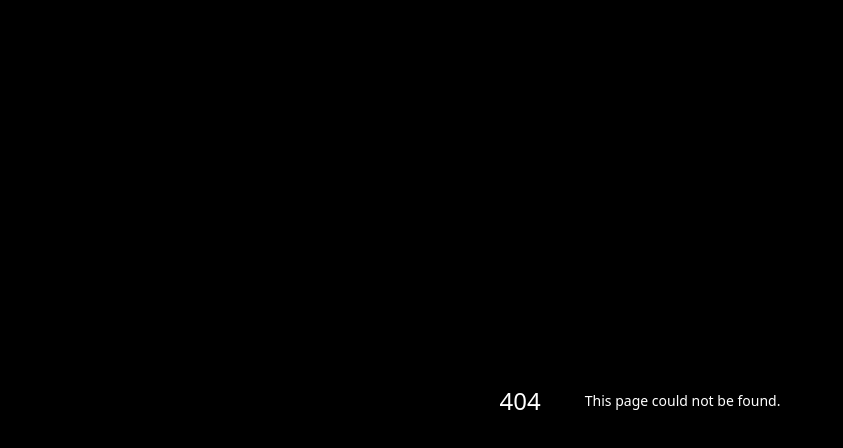
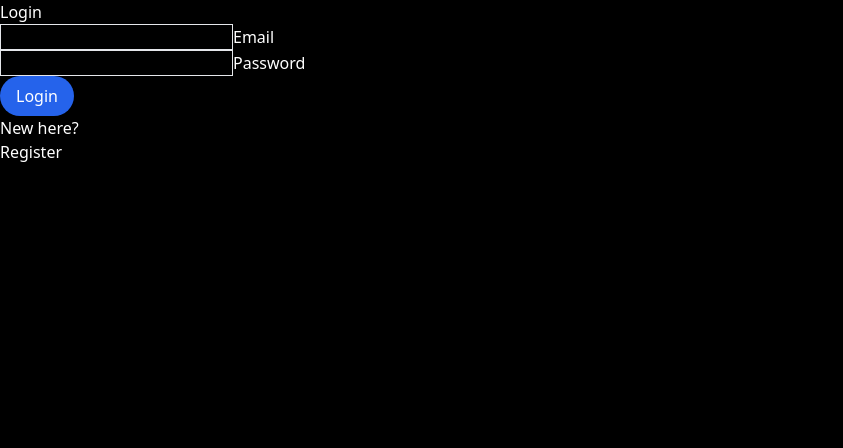
Before and after one commit to evan-walter/movie-app, a Next.js app: page /auth in a window 1280 px wide. Before the commit this address had no page. Shown: the top 448 px of the page, without its empty margins (0-843 px from the left). Built offline with nearby package versions, Linux system fonts and the light colour scheme.

Commit message:
Add auth page

```diff
--- /dev/null
+++ b/components/Input.tsx
@@ -0,0 +1,28 @@
+interface InputProps {
+	id: string;
+	onChange: any;
+	value: string;
+	label: string;
+	type?: string;
+}
+
+export default function Input({
+	id,
+	onChange,
+	value,
+	label,
+	type,
+}: InputProps) {
+	return (
+		<div>
+			<input
+				className='border'
+				id={id}
+				value={value}
+				type={type}
+				onChange={onChange}
+			/>
+			<label htmlFor={id}>{label}</label>
+		</div>
+	);
+}
--- /dev/null
+++ b/pages/auth.tsx
@@ -0,0 +1,85 @@
+import { useState, useCallback } from 'react';
+import axios from 'axios';
+import Input from '@/components/Input';
+
+const NEW_USER = {
+	userType: 'new',
+	mainPrompt: 'Register',
+	toggleButtonPrompt: 'Already have an account?',
+	toggleButtonText: 'Login',
+};
+
+const EXISTING_USER = {
+	userType: 'existing',
+	mainPrompt: 'Login',
+	toggleButtonPrompt: 'New here?',
+	toggleButtonText: 'Register',
+};
+
+export default function Auth() {
+	const [name, setName] = useState('');
+	const [email, setEmail] = useState('');
+	const [password, setPassword] = useState('');
+
+	const [variant, setVariant] = useState(EXISTING_USER);
+
+	const register = useCallback(async () => {
+		try {
+			await axios.post('/api/register', {
+				email,
+				name,
+				password,
+			});
+		} catch (error) {
+			console.log(error);
+		}
+	}, [email, name, password]);
+
+	return (
+		<div>
+			<h2>{variant.mainPrompt}</h2>
+			{variant.userType === 'new' ? (
+				<Input
+					label='Name'
+					onChange={(e: any) => {
+						setName(e.target.value);
+					}}
+					id='name'
+					type='name'
+					value={name}
+				/>
+			) : null}
+			<Input
+				label='Email'
+				onChange={(e: any) => {
+					setEmail(e.target.value);
+				}}
+				id='email'
+				type='email'
+				value={email}
+			/>
+			<Input
+				label='Password'
+				onChange={(e: any) => {
+					setPassword(e.target.value);
+				}}
+				id='password'
+				type='password'
+				value={password}
+			/>
+			<button onClick={register} className='rounded-full py-2 px-4 bg-blue-600'>
+				{variant.mainPrompt}
+			</button>
+			<p>{variant.toggleButtonPrompt}</p>
+			<button
+				onClick={useCallback(() => {
+					setVariant((currVariant) =>
+						currVariant.userType === 'new' ? EXISTING_USER : NEW_USER
+					);
+				}, [])}
+			>
+				{variant.toggleButtonText}
+			</button>
+		</div>
+	);
+}
```
